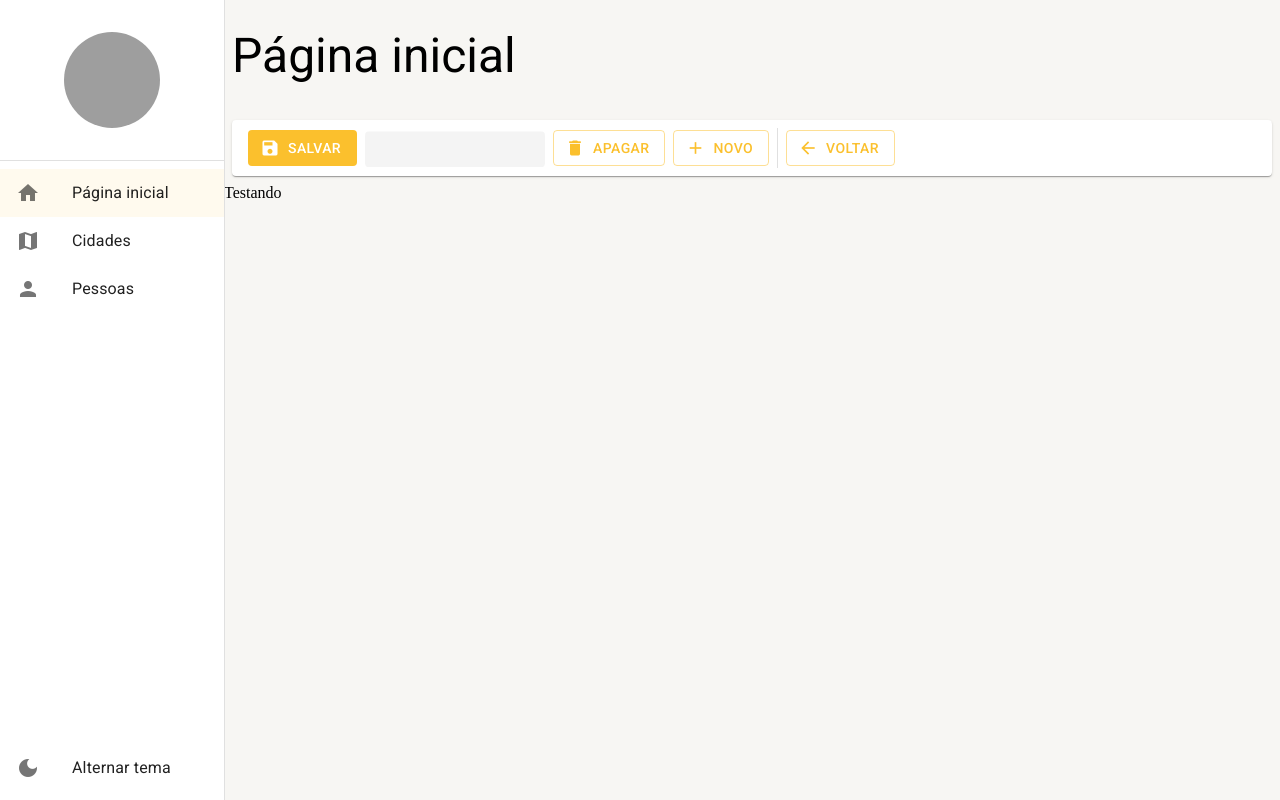
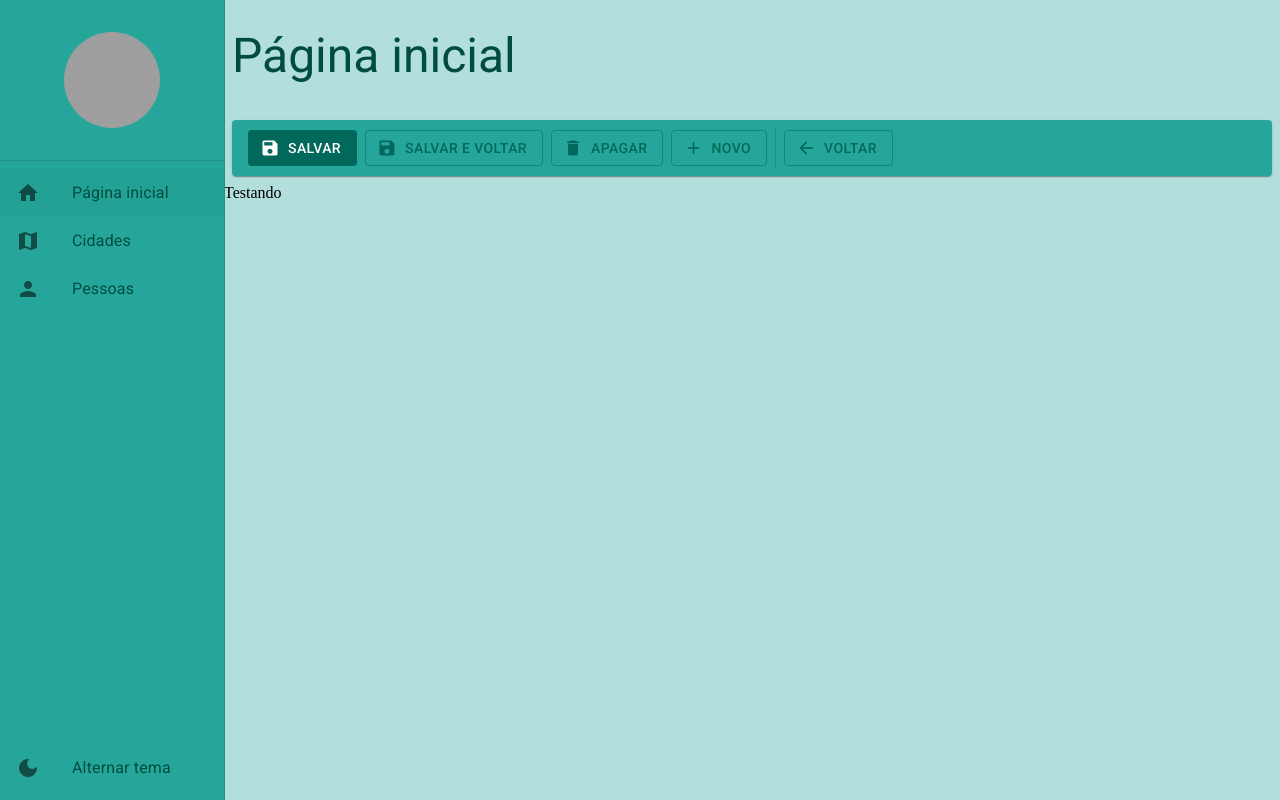
Before and after one commit to Louissilver/react-mui-typescript, a React (Create React App) app: page /pagina-inicial in a window 1280 px wide. Built offline with nearby package versions, Linux system fonts and the light colour scheme; grey boxes are pictures that could not be loaded.

Commit message:
feat: alteração do tema da aplicação

```diff
--- a/src/pages/dashboard/Dashboard.tsx
+++ b/src/pages/dashboard/Dashboard.tsx
@@ -5,12 +5,7 @@ export const Dashboard = () => {
   return (
     <LayoutBaseDePagina
       titulo="Página inicial"
-      ferramentasDaListagem={
-        <FerramentasDeDetalhe
-          mostrarBotaoSalvarEVoltar
-          mostrarBotaoSalvarEVoltarCarregando
-        />
-      }
+      ferramentasDaListagem={<FerramentasDeDetalhe mostrarBotaoSalvarEVoltar />}
     >
       Testando
     </LayoutBaseDePagina>
--- a/src/shared/themes/Dark.ts
+++ b/src/shared/themes/Dark.ts
@@ -1,13 +1,13 @@
 import { createTheme } from '@mui/material';
-import { cyan, yellow } from '@mui/material/colors';
+import { cyan, teal } from '@mui/material/colors';
 
 export const DarkTheme = createTheme({
   palette: {
     mode: 'dark',
     primary: {
-      main: yellow[700],
-      dark: yellow[800],
-      light: yellow[500],
+      main: teal[400],
+      dark: teal[700],
+      light: teal[500],
       contrastText: '#ffffff',
     },
     secondary: {
@@ -23,7 +23,7 @@ export const DarkTheme = createTheme({
   },
   typography: {
     allVariants: {
-      color: 'white',
+      color: teal[200],
     },
   },
 });
--- a/src/shared/themes/Light.ts
+++ b/src/shared/themes/Light.ts
@@ -1,12 +1,13 @@
 import { createTheme } from '@mui/material';
-import { cyan, yellow } from '@mui/material/colors';
+import { cyan, teal } from '@mui/material/colors';
 
 export const LightTheme = createTheme({
   palette: {
+    mode: 'light',
     primary: {
-      main: yellow[700],
-      dark: yellow[800],
-      light: yellow[500],
+      main: teal[800],
+      dark: teal[900],
+      light: teal[500],
       contrastText: '#ffffff',
     },
     secondary: {
@@ -16,8 +17,13 @@ export const LightTheme = createTheme({
       contrastText: '#ffffff',
     },
     background: {
-      paper: '#ffffff',
-      default: '#f7f6f3',
+      paper: teal[400],
+      default: teal[100],
+    },
+  },
+  typography: {
+    allVariants: {
+      color: teal[900],
     },
   },
 });
```
